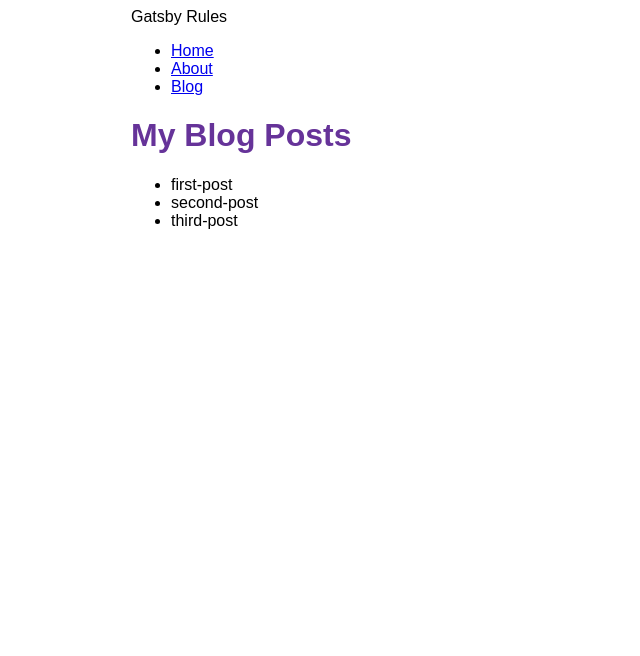
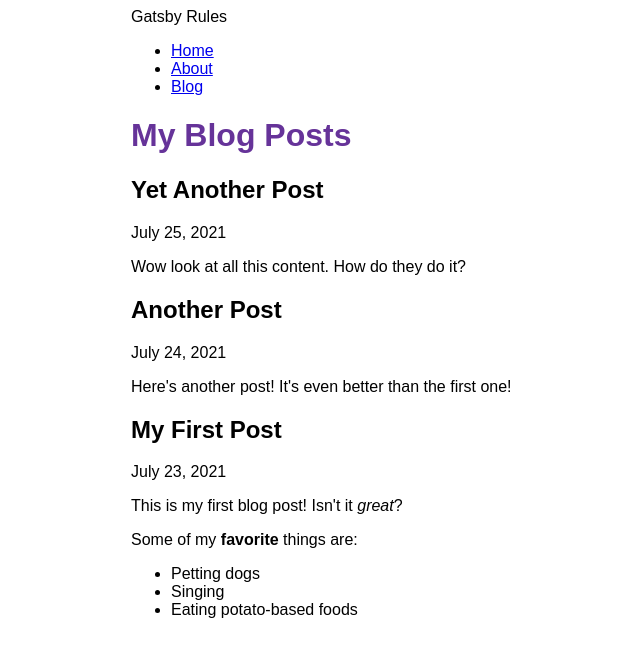
Before and after one commit to dannyissocool/gatsby-site-test, a Gatsby site: page /blog in a window 1280 px wide. Shown: the whole page, without its empty margins (259-899 px from the left). Built offline with nearby package versions, Linux system fonts and the light colour scheme; Gatsby itself is replaced by a stand-in of ours.

Commit message:
Finished Gatsby Tutorial Part 5

```diff
--- a/blog/first-post.mdx
+++ b/blog/first-post.mdx
@@ -0,0 +1,12 @@
+---
+title: "My First Post"
+date: "2021-07-23"
+---
+
+This is my first blog post! Isn't it *great*?
+
+Some of my **favorite** things are:
+
+* Petting dogs
+* Singing
+* Eating potato-based foods
--- a/blog/second-post.mdx
+++ b/blog/second-post.mdx
@@ -0,0 +1,6 @@
+---
+title: "Another Post"
+date: "2021-07-24"
+---
+
+Here's another post! It's even better than the first one!
--- a/blog/third-post.mdx
+++ b/blog/third-post.mdx
@@ -0,0 +1,6 @@
+---
+title: "Yet Another Post"
+date: "2021-07-25"
+---
+
+Wow look at all this content. How do they do it?
--- a/gatsby-config.js
+++ b/gatsby-config.js
@@ -13,6 +13,7 @@ module.exports = {
         name: `blog`,
         path: `${__dirname}/blog`
       }
-    }
+    },
+    "gatsby-plugin-mdx"
   ],
 };
--- a/package.json
+++ b/package.json
@@ -15,9 +15,12 @@
     "clean": "gatsby clean"
   },
   "dependencies": {
+    "@mdx-js/mdx": "^1.6.22",
+    "@mdx-js/react": "^1.6.22",
     "gatsby": "^3.11.1",
     "gatsby-plugin-gatsby-cloud": "^3.0.0",
     "gatsby-plugin-image": "^1.12.0",
+    "gatsby-plugin-mdx": "^2.12.0",
     "gatsby-plugin-sharp": "^3.12.0",
     "gatsby-source-filesystem": "^3.12.0",
     "react": "^17.0.1",
--- a/src/pages/blog.js
+++ b/src/pages/blog.js
@@ -1,31 +1,41 @@
 import * as React from 'react'
 import { graphql } from 'gatsby'
+import { MDXRenderer } from 'gatsby-plugin-mdx'
 import Layout from '../components/layout'
 
 const BlogPage = ({ data }) => {
   return (
     <Layout pageTitle="My Blog Posts">
-      <ul>
+
       {
-        data.allFile.nodes.map(node => (
-          <li key={node.name}>
-            {node.name}
-          </li>
+        data.allMdx.nodes.map(node => (
+          <article key={node.id}>
+            <h2>{node.frontmatter.title}</h2>
+            <p>{node.frontmatter.date}</p>
+            <MDXRenderer>
+              {node.body}
+            </MDXRenderer>
+          </article>
         ))
       }
-      </ul>
+
     </Layout>
   )
 }
 
 export const query = graphql`
-  query {
-    allFile {
-      nodes {
-        name
+query {
+  allMdx(sort: {fields: frontmatter___date, order: DESC}) {
+    nodes {
+      frontmatter {
+        date(formatString: "MMMM D, YYYY")
+        title
       }
+      id
+      body
     }
   }
+}
 `
 
 export default BlogPage
```
Also changed, not shown: src/pages/{mdx.slug}.js (added, +13 -0 lines), 1 other file.
